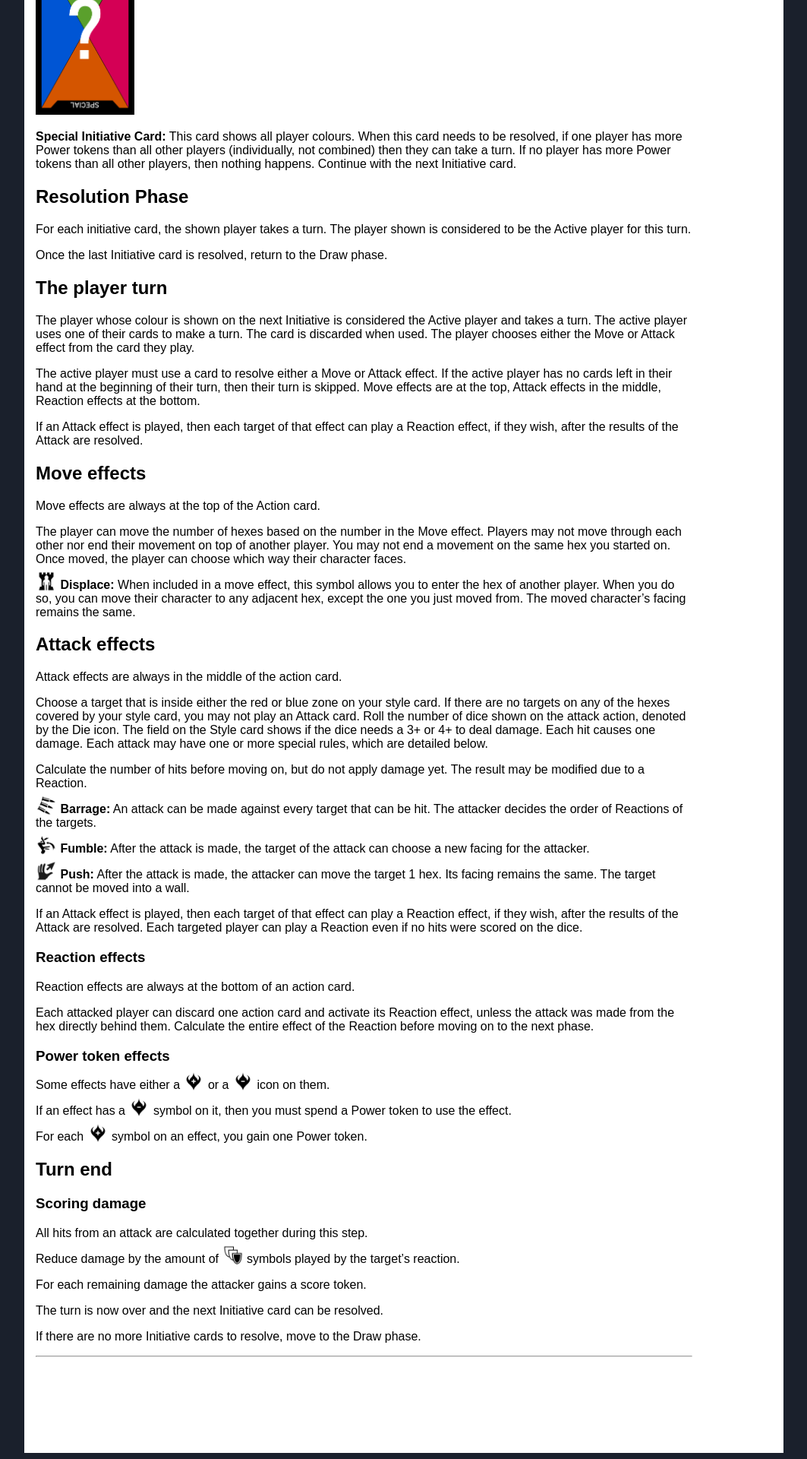
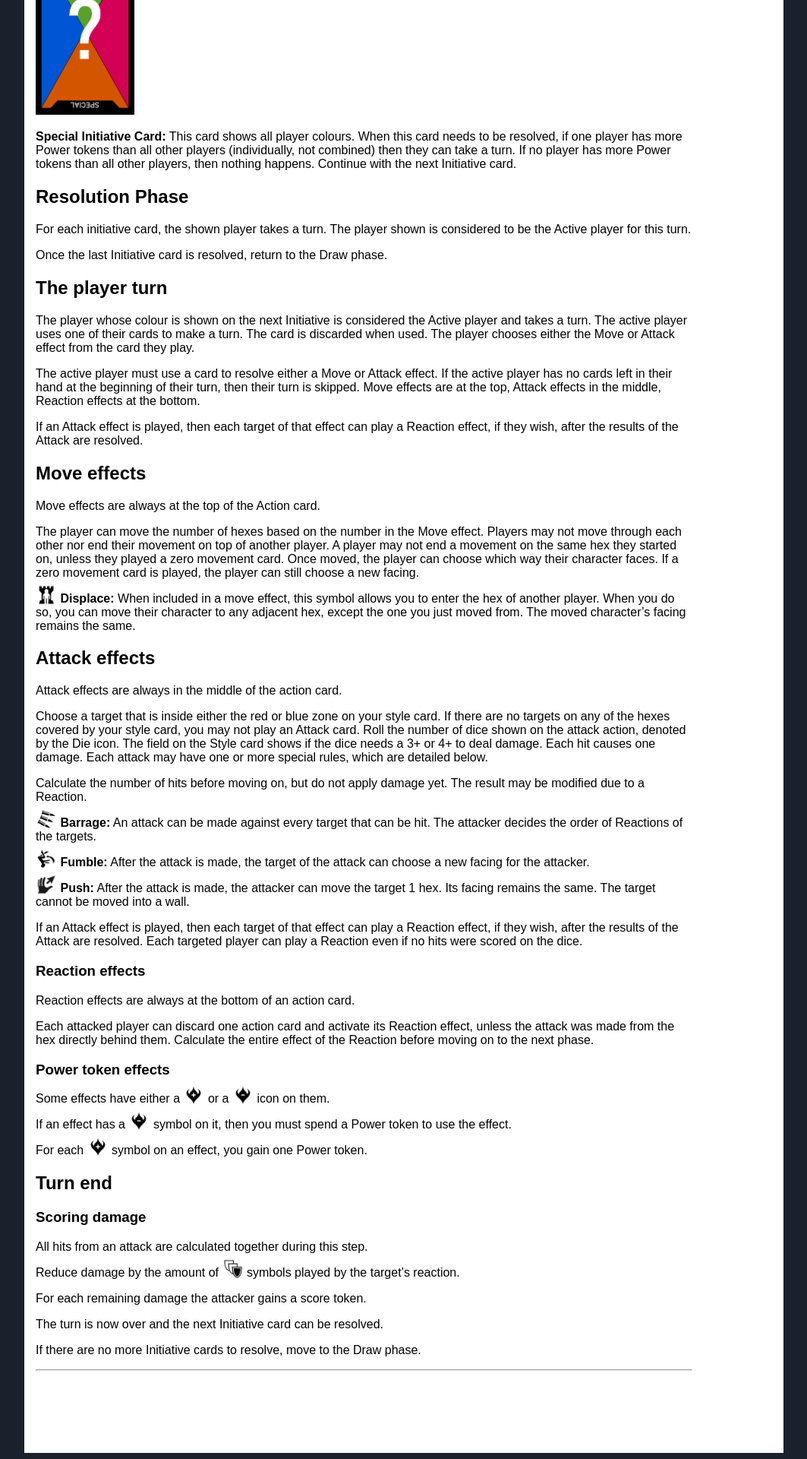
Before and after one commit to abregado/champions-combat, a Jekyll site: the page built from index.html, in a window 1280 px wide. Shown: the part 2209-4129 px from the top of the page at 76% size, without its empty margins (116-1179 px from the left). Built offline with Jekyll 4.4.1, drawn with Linux system fonts in a browser that asks for light colours.

Commit message:
Clarify zero movement rotation and same hex rules

```diff
--- a/_chapters/rules.md
+++ b/_chapters/rules.md
@@ -110,8 +110,9 @@ Move effects are always at the top of the Action card.
 
 The player can move the number of hexes based on the number in the Move effect.
 Players may not move through each other nor end their movement on top of another player.
-You may not end a movement on the same hex you started on.
+A player may not end a movement on the same hex they started on, unless they played a zero movement card.
 Once moved, the player can choose which way their character faces.
+If a zero movement card is played, the player can still choose a new facing.
 
 {% include icon_image.html link='files/images/icon-displace.png' %}
 **Displace:**   When included in a move effect, this symbol allows you to enter the hex of another player.
```
